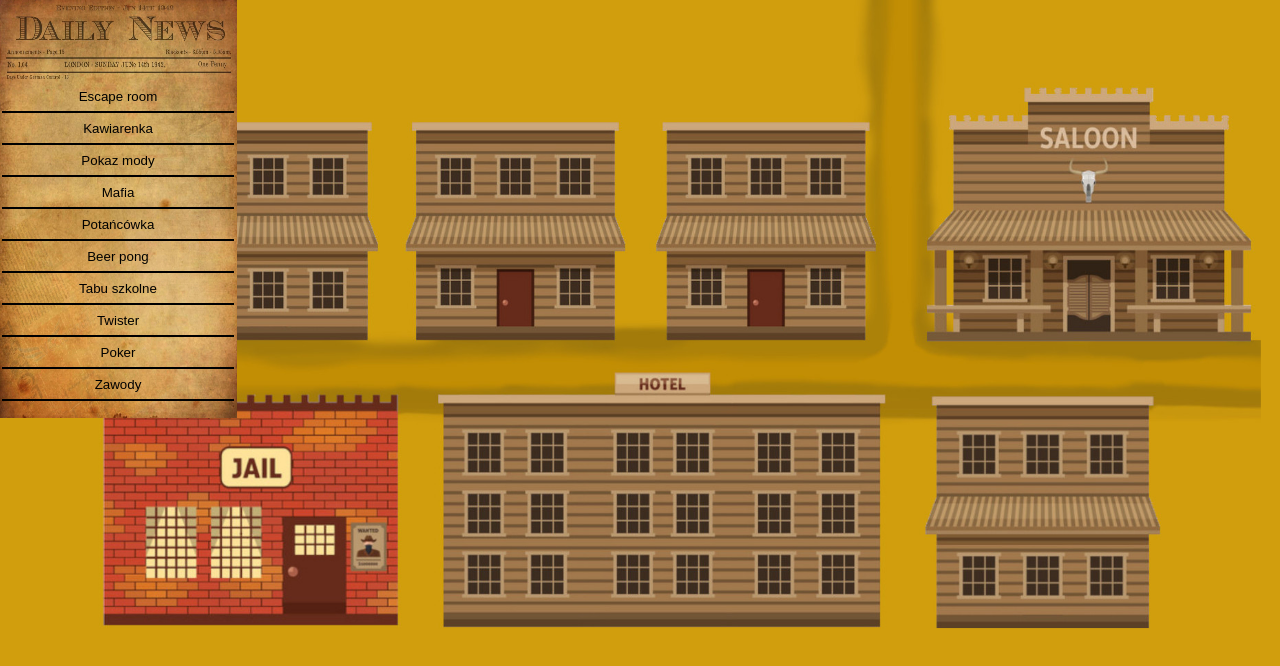
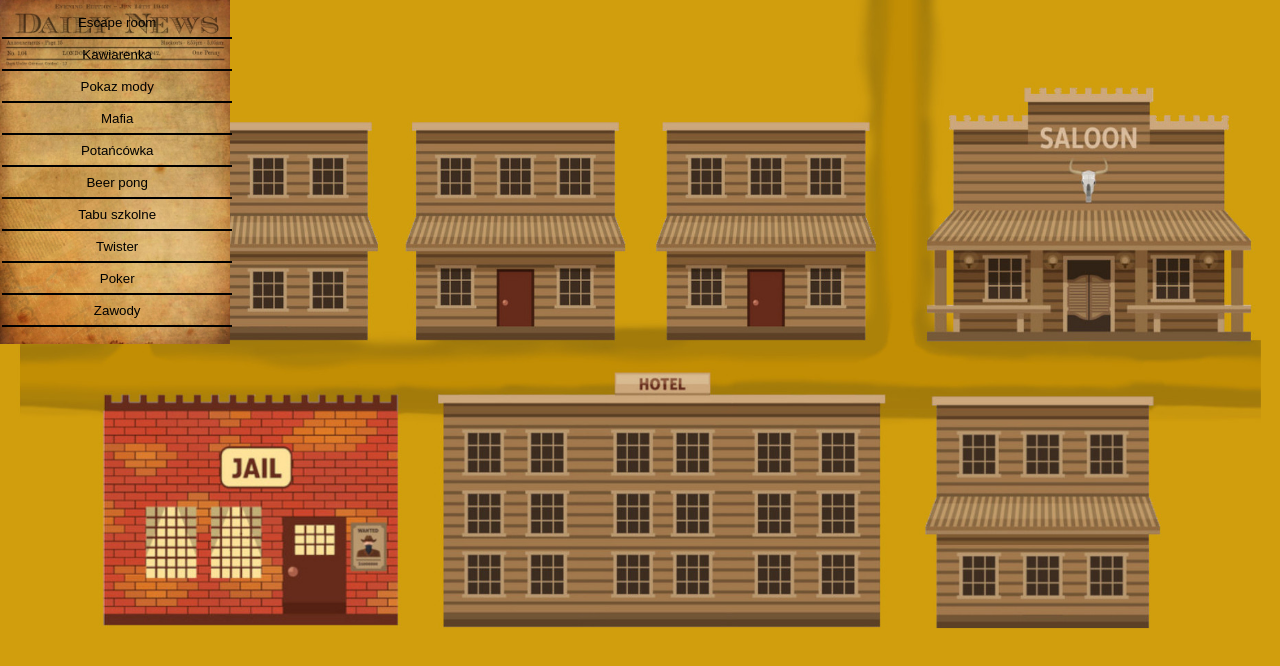
Before and after one commit to glakszymon/Noc-Staszica-2024, a plain HTML site: page index.html in a window 1280 px wide. Drawn offline with nearby package versions, Linux system fonts and the light colour scheme.

Commit message:
Add files via upload

```diff
--- a/style.css
+++ b/style.css
@@ -1,7 +1,7 @@
 .menu{
     /* background-color: aqua; */
-    width: 232px;
-    height: 58rem;
+    width: 100%;
+    height: 80%;
     position: relative;
     top: -341px;
     left: 2px;
@@ -89,11 +89,13 @@
 
 .nav_position{
     position: absolute;
+    width: 18%;
+    height: 43%;
 }
 
 .newsImage{
-    width: 237px;
-  height: 418px;
+    width: 100%;
+  height: 100%;
 }
 
 body{
```
